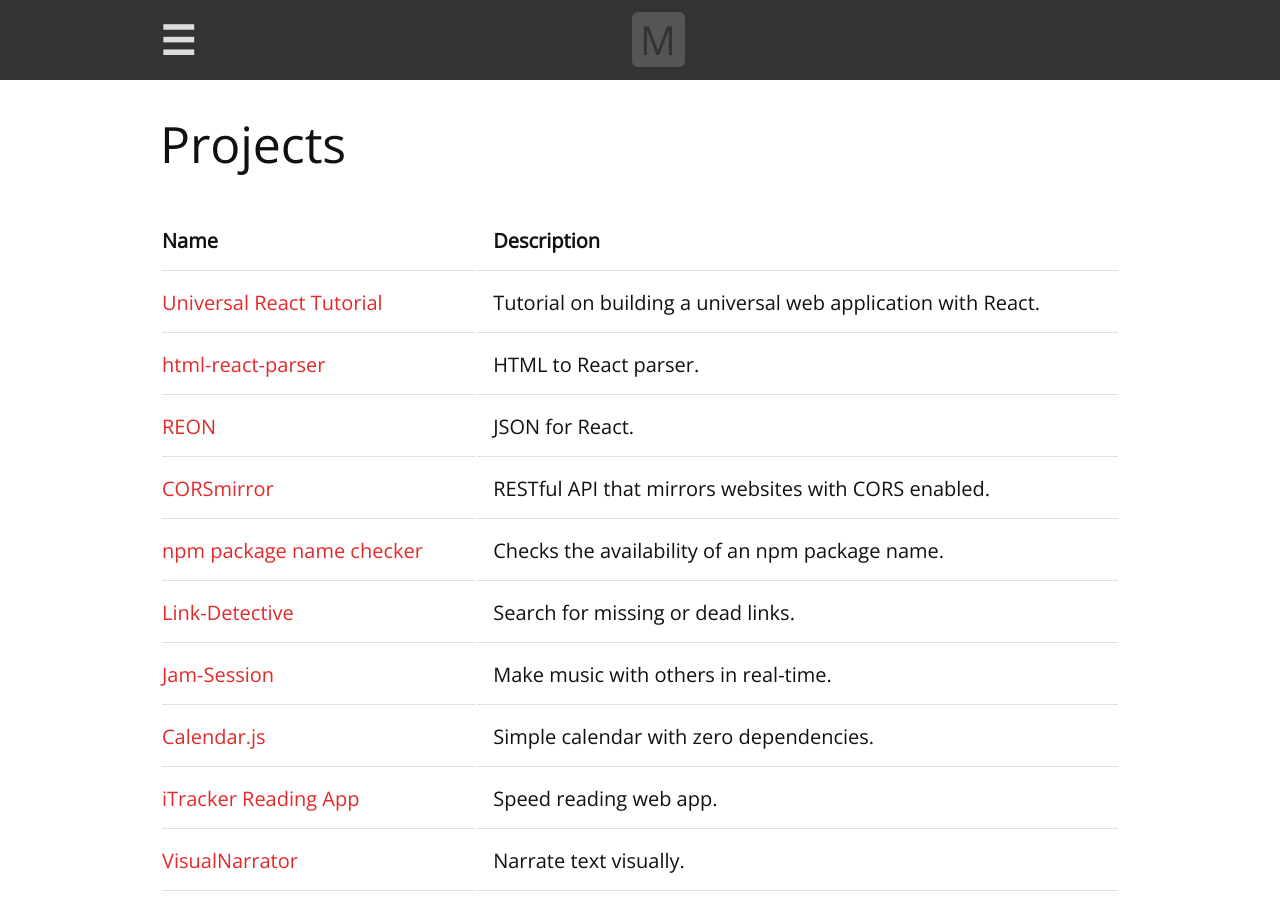
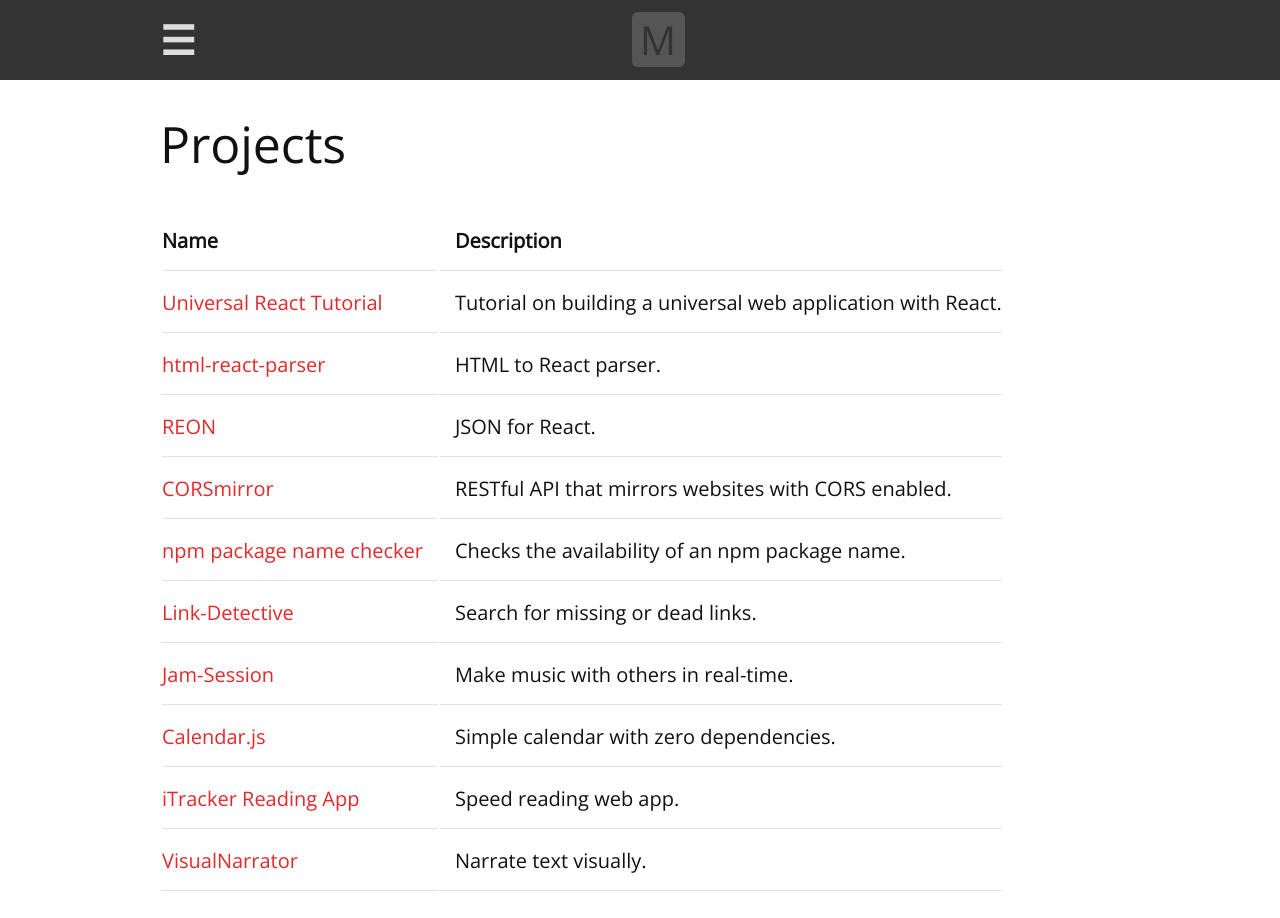
Before and after one commit to remarkablemark/remarkablemark.github.io, a Jekyll site: the page built from pages/projects.md, in a window 1280 px wide. Built offline with Jekyll 4.4.1, drawn with Linux system fonts in a browser that asks for light colours.

Commit message:
refactor(layouts): move container style to <main> in `page.html`
And do not wrap <h1> within <header>.

Update `pages/blog.md` and `pages.projects.md` and trim whitespace
for element text.

```diff
--- a/_layouts/page.html
+++ b/_layouts/page.html
@@ -1,9 +1,8 @@
 ---
 layout: default
 ---
-<main id="main" role="main">
-  <header role="header" class="container">
-    <h1 class="post-title">{{ page.title }}</h1>
-  </header>
+
+<main id="main" role="main" class="container">
+  <h1 class="post-title">{{ page.title }}</h1>
   {{ content }}
 </main>
--- a/pages/projects.md
+++ b/pages/projects.md
@@ -5,29 +5,21 @@
 permalink: /projects/
 ---
 
-<div class="container">
-  <table class="u-full-width">
-    <thead>
+<table>
+  <thead>
+    <tr>
+      <th>Name</th>
+      <th>Description</th>
+    </tr>
+  </thead>
+  <tbody>
+    {% for project in site.data.projects %}
       <tr>
-        <th>Name</th>
-        <th>Description</th>
+        <td>
+          <a href="{{ project.link }}" target="_blank" rel="noopener noreferrer">{{ project.name }}</a>
+        </td>
+        <td>{% if project.description %}{{ project.description }}{% endif %}</td>
       </tr>
-    </thead>
-    <tbody>
-      {% for project in site.data.projects %}
-        <tr>
-          <td>
-            <a href="{{ project.link }}" target="_blank" rel="noopener noreferrer">
-              {{ project.name }}
-            </a>
-          </td>
-          <td>
-            {% if project.description %}
-              {{ project.description }}
-            {% endif %}
-          </td>
-        </tr>
-      {% endfor %}
-    </tbody>
-  </table>
-</div>
+    {% endfor %}
+  </tbody>
+</table>
```
Also changed, not shown: pages/blog.md (+10 -16 lines).
